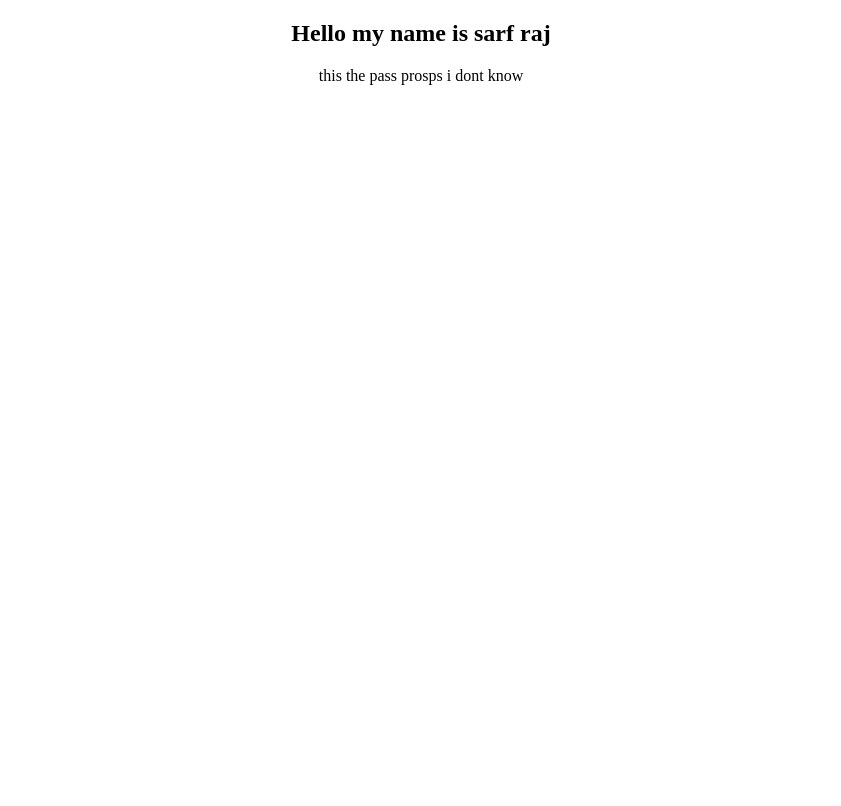
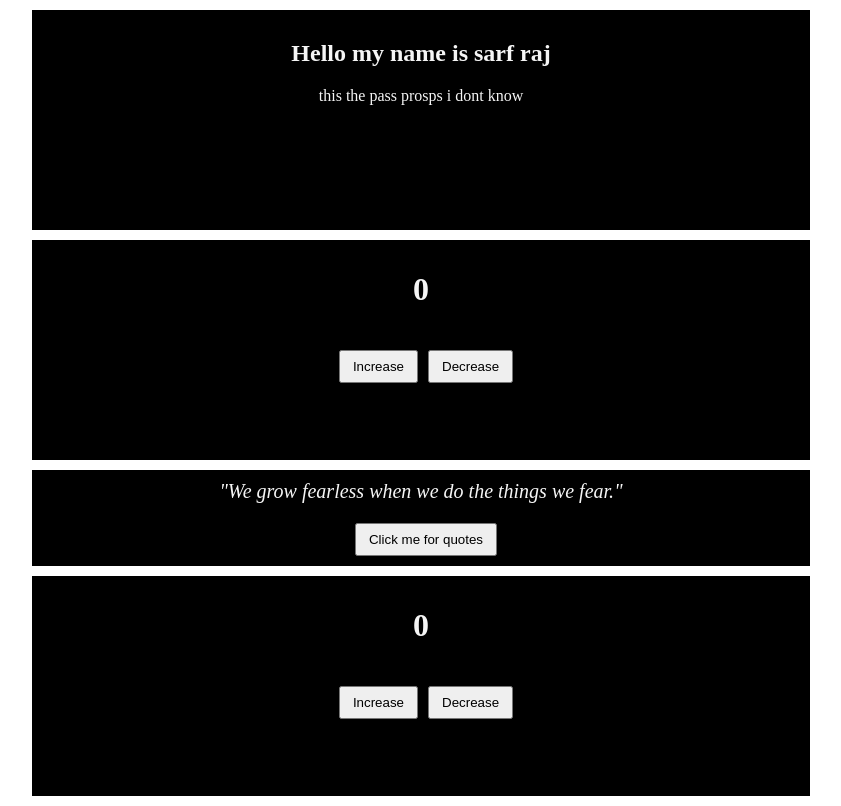
Before and after one commit to Sarf1234/ReactLearning, a React (Create React App) app: page / in a window 1280 px wide. Shown: the whole page, without its empty margins (219-1060 px from the left). Built offline with nearby package versions, Linux system fonts and the light colour scheme.

Commit message:
add counter and random quotes and useeffect

```diff
--- a/src/App.jsx
+++ b/src/App.jsx
@@ -1,12 +1,18 @@
 import React from 'react'
 import Propspass from './Propspass';
-import "./App.css"
+import "./css/App.css"
+import CounterApp from './CounterApp';
+import RandomQuestos from './RandomQuetos';
+import UseEffect from './UseEffect';
 
 function App(){
 
     return(
         <div className='center'>
             <Propspass name="sarf raj"  anything="i dont know"/>
+            <CounterApp />
+            <RandomQuestos />
+            <UseEffect />
         </div>
     )
 }
--- /dev/null
+++ b/src/CounterApp.jsx
@@ -0,0 +1,24 @@
+import {useState} from "react";
+import './css/counter.css'
+
+
+function CounterApp(){
+     const [counter, setCounter] = useState(0);
+     function Increase(){
+         setCounter(prev => prev + 1)
+     }
+     function Decrease(){
+        setCounter(prev => prev - 1)
+    }
+
+    return(
+        <div className="counter">
+            <h1>{counter}</h1>
+            <button onClick={Increase}>Increase</button>
+            <button onClick={Decrease}>Decrease</button>
+        </div>
+    )
+}
+
+
+export default CounterApp;
--- a/src/Propspass.jsx
+++ b/src/Propspass.jsx
@@ -1,11 +1,12 @@
 import React from "react";
+import './css/counter.css'
 
 const Propspass = (props) =>{
     return(
-        <>
+        <div className="counter">
         <h2>Hello my name is {props.name}</h2>
         <p>this the pass prosps {props.anything}</p>
-        </>
+        </div>
     )
 }
 
--- /dev/null
+++ b/src/RandomQuetos.jsx
@@ -0,0 +1,37 @@
+import React from "react";
+import {useState} from 'react';
+import './css/random.css'
+
+
+const arr = [ "We grow fearless when we do the things we fear.",
+"Impossible is just an opinion.", "The secret of getting ahead is getting started.", "Waiting is painful. Forgetting is painful. But not knowing which to do is the worst kind of suffering.",
+"All our dreams can come true if we have the courage to pursue them.","If you let your head get too big, it'll break your neck.", "Age is of no importance unless you're a cheese.",
+"If you think you are too small to make a difference, try sleeping with a mosquito.",
+"When life gives you lemons, squirt someone in the eye.",
+"Even a stopped clock is right twice every day. After some years, it can boast of a long series of successes.",
+"Live each day like it's your second to the last. That way you can fall asleep at night.",
+"I am so clever that sometimes I don't understand a single word of what I am saying."
+
+]
+
+const RandomQuestos = () =>{
+   const [quotes, setquotes] = useState(arr[0]);
+
+   function quotesGenter(){
+         const randomnumebr = arr[Math.floor(Math.random() * arr.length)]
+        setquotes(randomnumebr)
+   }
+
+
+   return(
+       <div className="random">
+           <div className="text">"{quotes}"</div>
+           <button onClick={quotesGenter}>Click me for
+           quotes</button>
+       </div>
+   )
+
+}
+
+
+export default RandomQuestos;
--- /dev/null
+++ b/src/UseEffect.jsx
@@ -0,0 +1,29 @@
+import {useState, useEffect} from "react";
+import './css/counter.css'
+
+
+function UseEffect(){
+     const [counter, setCounter] = useState(0);
+
+     useEffect(()=>{
+         alert(`here is counter update ${counter}`)
+     }, [counter])
+
+
+     function Increase(){
+         setCounter(prev => prev + 1)
+     }
+     function Decrease(){
+        setCounter(prev => prev - 1)
+    }
+
+    return(
+        <div className="counter">
+            <h1>{counter}</h1>
+            <button onClick={Increase}>Increase</button>
+            <button onClick={Decrease}>Decrease</button>
+        </div>
+    )
+}
+
+export default UseEffect
--- /dev/null
+++ b/src/css/counter.css
@@ -0,0 +1,14 @@
+.counter{
+    width: 60%;
+    height: 200px;
+    margin: 10px auto;
+    background: black;
+    color: whitesmoke;
+    padding: 10px;
+}
+
+button{
+    padding: 7px 12px;
+    margin-left: 10px;
+    margin-top: 20px;
+}
--- /dev/null
+++ b/src/css/random.css
@@ -0,0 +1,13 @@
+.random{
+    width: 60%;
+    background-color: black;
+    color: whitesmoke;
+    padding: 10px;
+    margin: 10px auto;
+
+}
+
+.text{
+    font-size: 20px;
+    font-style: italic;
+}
```
Also changed, not shown: src/css/App.css (renamed from src/App.css).
